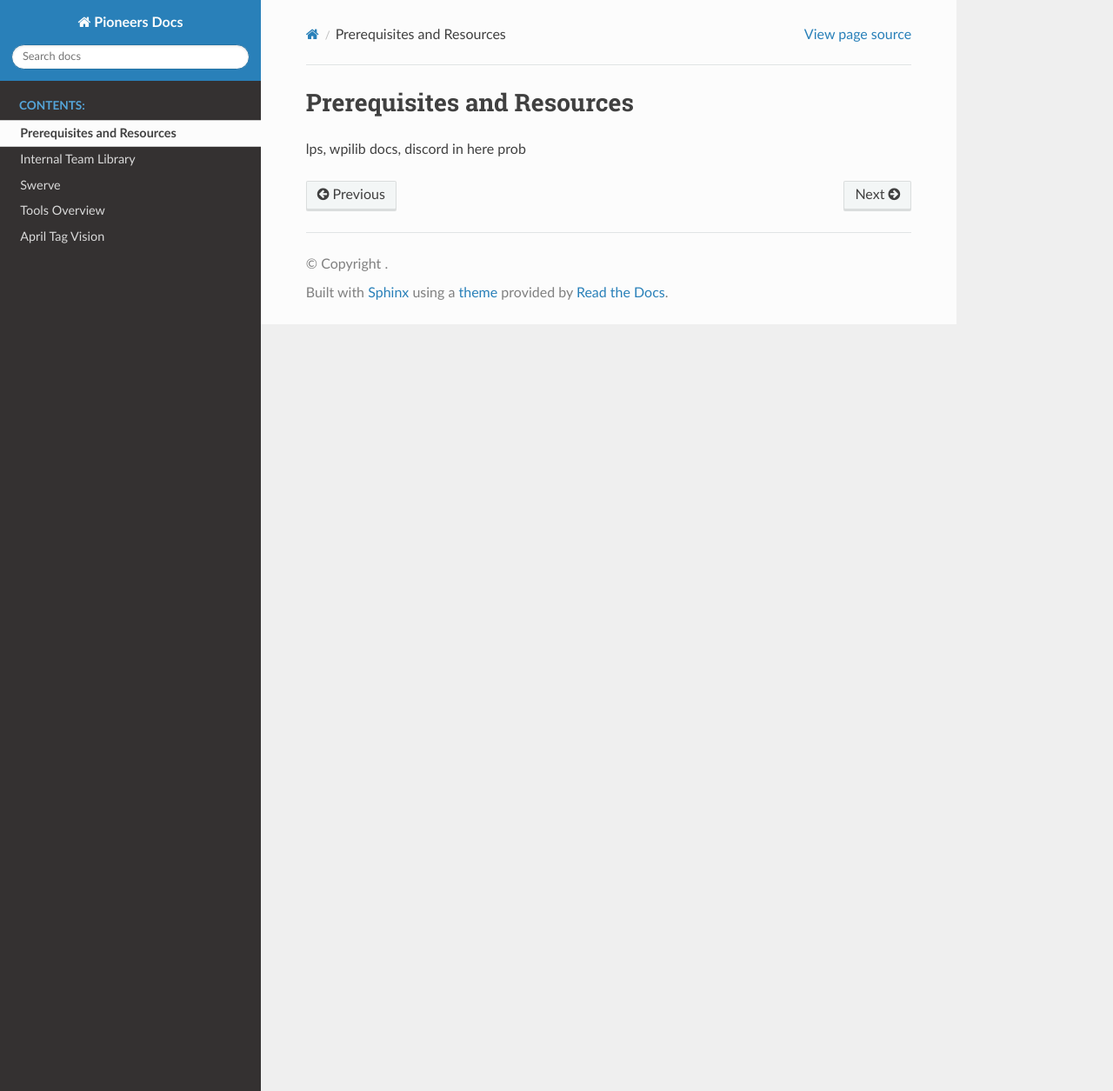
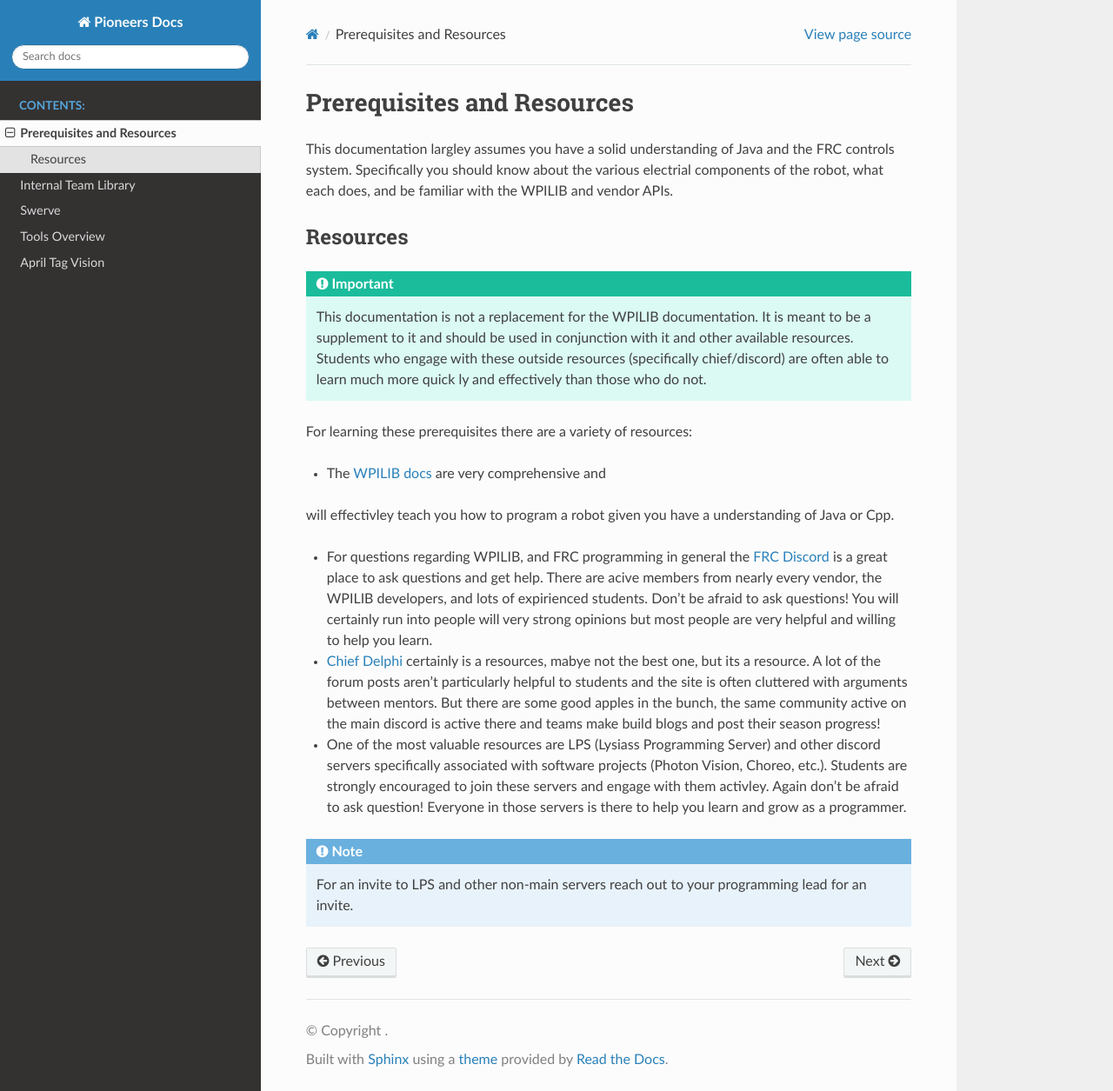
Before and after one commit to GreenTomato5/Pioneers-Controls-Docs, a Sphinx documentation site: the page built from docs/source/preRequisites.rst, in a window 1280 px wide and 1255 px high. Shown: the whole window at 87% size. Built offline with Sphinx 7.4.7 and the Read the Docs theme 3.1.0, drawn with Linux system fonts in a browser that asks for light colours; pages that are not in the unit, such as notebooks, are missing from menus.

Commit message:
Cleanup and pre-recs

```diff
--- a/docs/source/preRequisites.rst
+++ b/docs/source/preRequisites.rst
@@ -1,4 +1,23 @@
 Prerequisites and Resources
 ==============
 
-lps, wpilib docs, discord in here prob
+This documentation largley assumes you have a solid understanding of Java and the FRC controls system. Specifically
+you should know about the various electrial components of the robot, what each does, and be familiar with the WPILIB and vendor APIs.
+
+Resources
+----------
+
+.. important:: This documentation is not a replacement for the WPILIB documentation. It is meant to be a supplement to it and should be used in conjunction with it and other available resources. Students who engage with these outside resources (specifically chief/discord) are often able to learn much more quick ly and effectively than those who do not.
+
+For learning these prerequisites there are a variety of resources:
+
+- The `WPILIB docs <https://docs.wpilib.org/en/stable/docs/zero-to-robot/introduction.html>`_ are very comprehensive and
+will effectivley teach you how to program a robot given you have a understanding of Java or Cpp.
+
+- For questions regarding WPILIB, and FRC programming in general the `FRC Discord <https://discord.gg/frc>`_ is a great place to ask questions and get help. There are acive members from nearly every vendor, the WPILIB developers, and lots of expirienced students. Don't be afraid to ask questions! You will certainly run into people will very strong opinions but most people are very helpful and willing to help you learn.
+
+- `Chief Delphi <https://www.chiefdelphi.com/>`_ certainly is a resources, mabye not the best one, but its a resource. A lot of the forum posts aren't particularly helpful to students and the site is often cluttered with arguments between mentors. But there are some good apples in the bunch, the same community active on the main discord is active there and teams make build blogs and post their season progress!
+
+- One of the most valuable resources are LPS (Lysiass Programming Server) and other discord servers specifically associated with software projects (Photon Vision, Choreo, etc.). Students are strongly encouraged to join these servers and engage with them activley. Again don't be afraid to ask question! Everyone in those servers is there to help you learn and grow as a programmer.
+
+.. note:: For an invite to LPS and other non-main servers reach out to your programming lead for an invite.
```
Also changed, not shown: docs/source/pioneersLib/exampleSubsystem.rst (+11 -1 lines).
